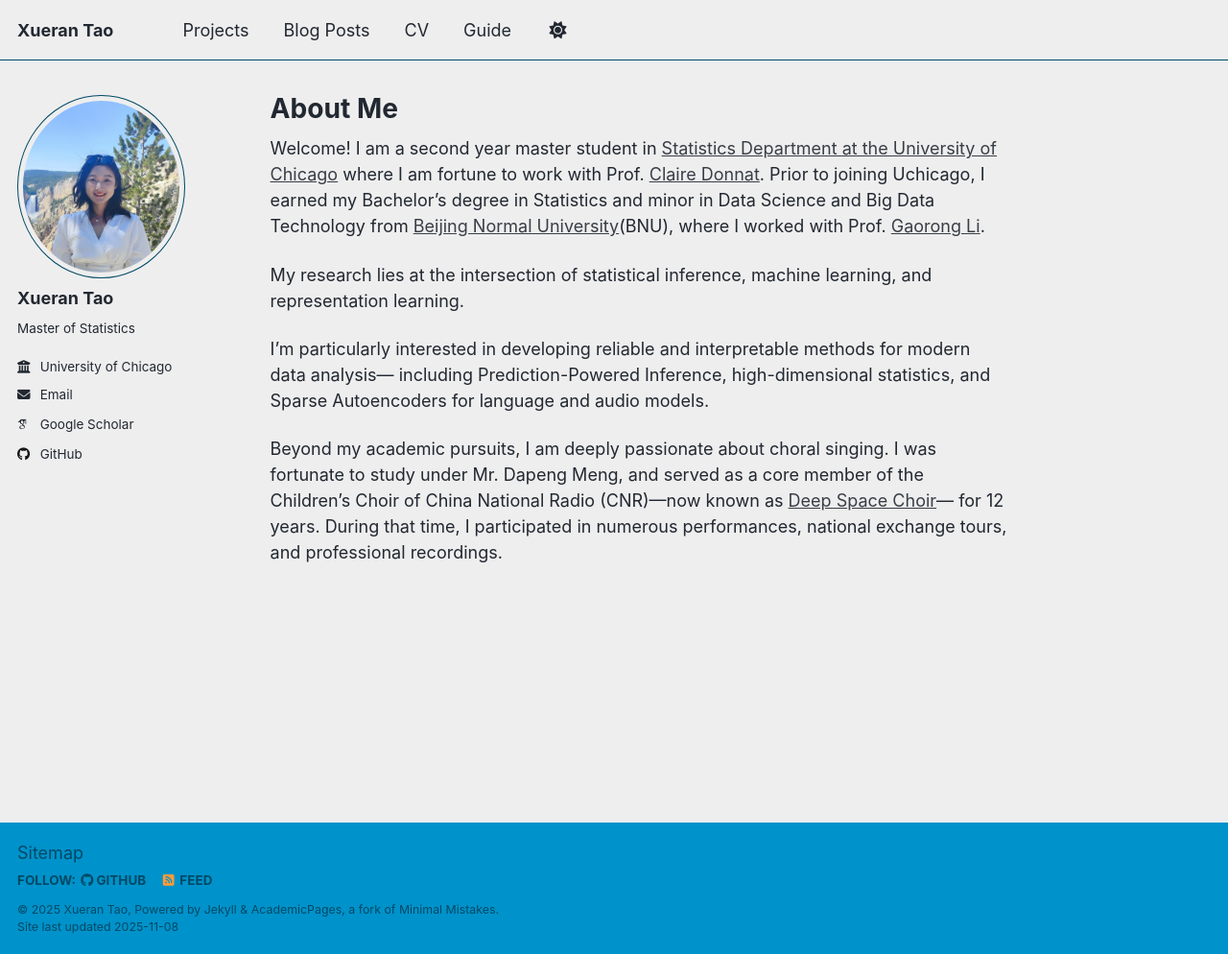
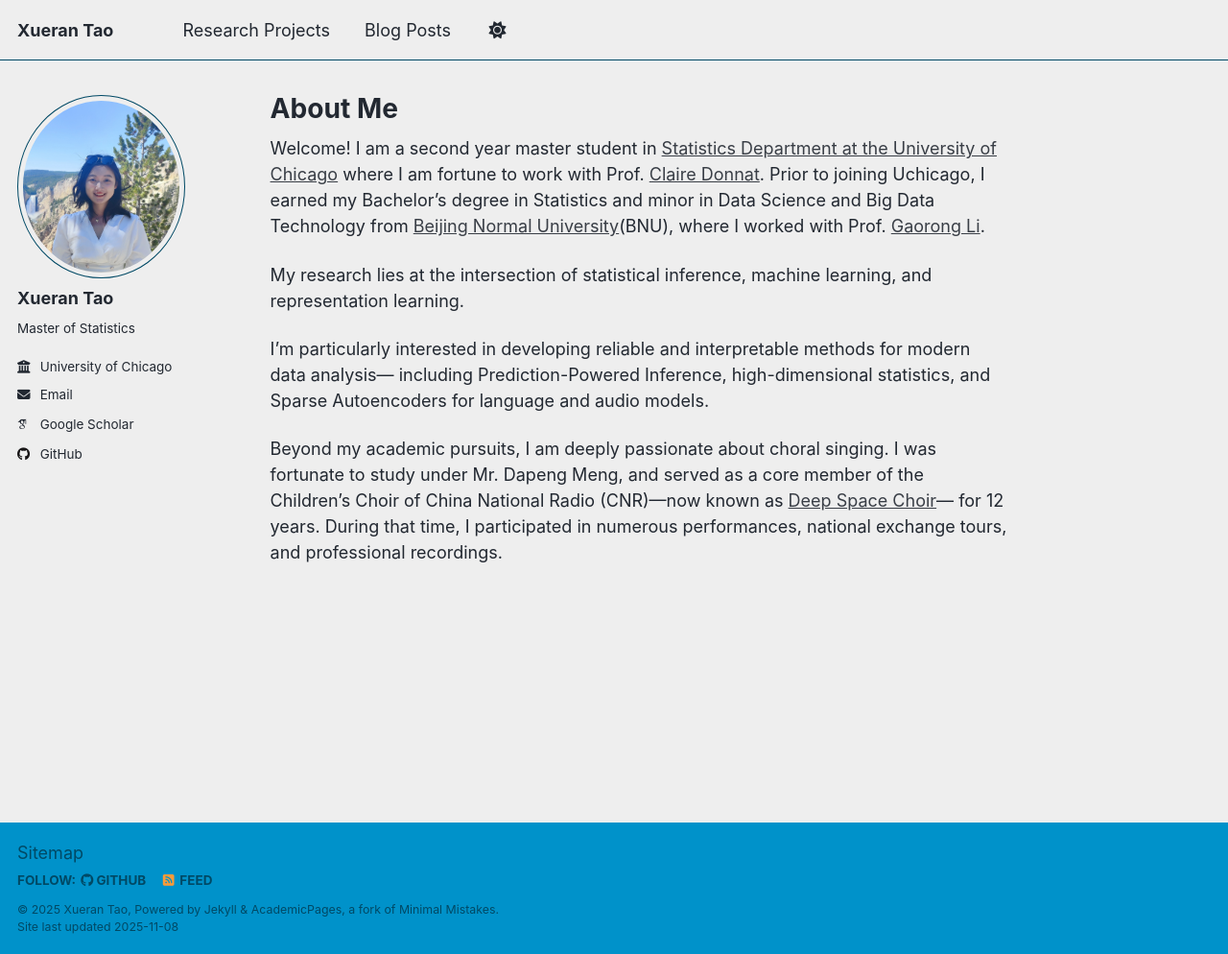
Before and after one commit to rosietao/rosietao.github.io, a Jekyll site: the page built from _pages/about.md, in a window 1280 px wide and 994 px high. Shown: the whole window at 96% size. Built offline with Jekyll 4.4.1, drawn with Linux system fonts in a browser that asks for light colours; some web fonts are replaced; a script that is not in the unit is left out; some of the changed lines change nothing that is shown.

Commit message:
Rename 'Projects' to 'Research Projects' and update navigation
Updated navigation titles and commented out CV and Guide sections.

```diff
--- a/_data/navigation.yml
+++ b/_data/navigation.yml
@@ -20,18 +20,18 @@ main:
   #   url: /teaching/
   #   visible: false
 
-  - title: "Projects"
+  - title: "Research Projects"
     url: /portfolio/
 
   - title: "Blog Posts"
     url: /year-archive/
 
-  - title: "CV"
-    url: /cv/
+  # - title: "CV"
+  #   url: /cv/
 
   # - title: "CV"
   #   url: /cv-json/
 
-  - title: "Guide"
-    url: /markdown/
-    visible: false
+  # - title: "Guide"
+  #   url: /markdown/
+  #   visible: false
```
